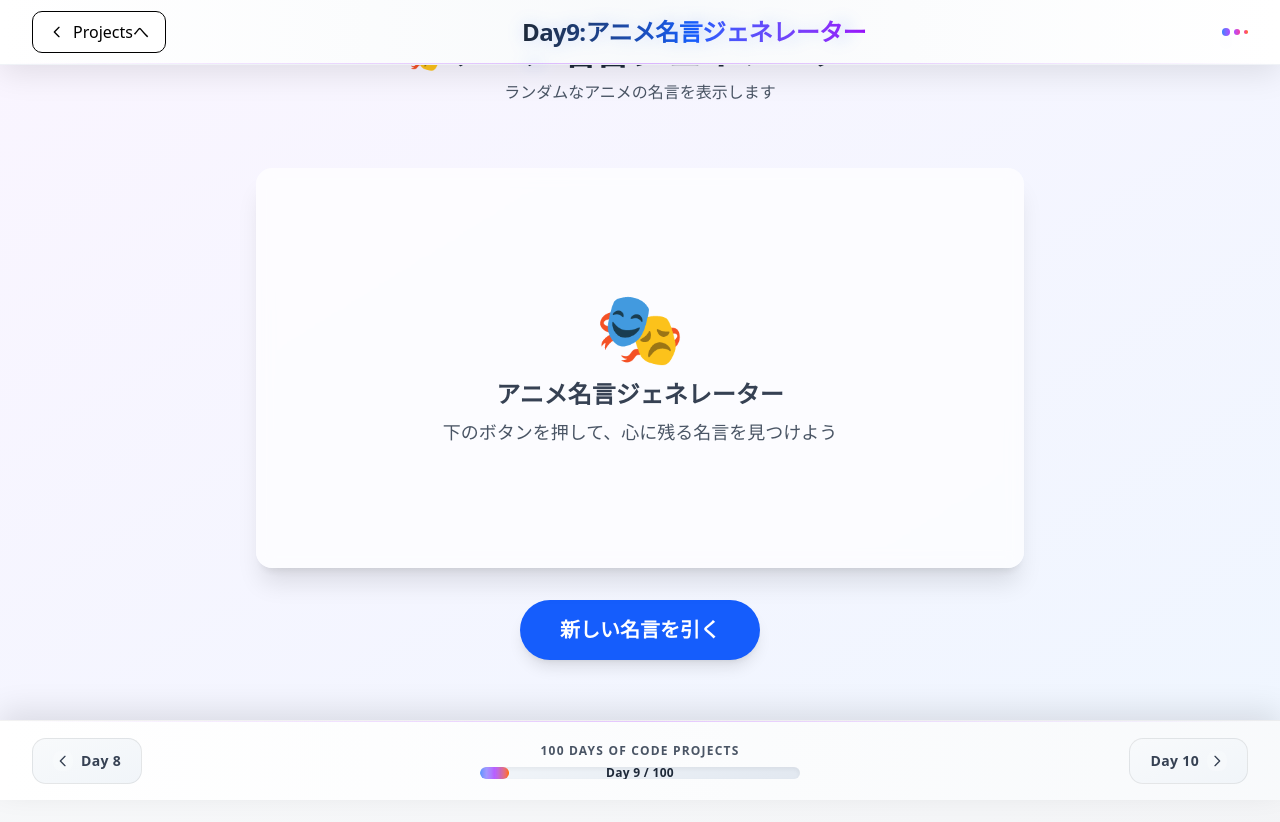
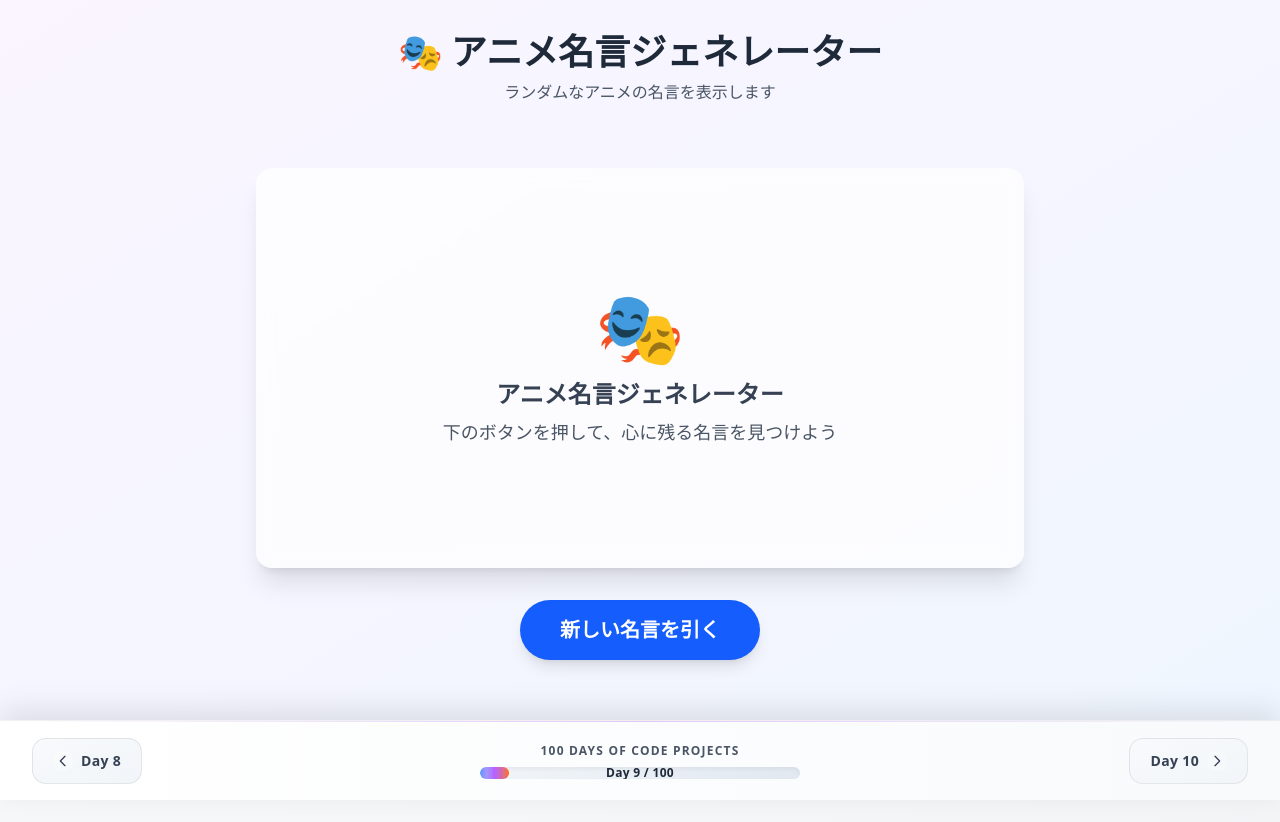
Before and after one commit to atsuki61/100DaysOfCode, a Next.js app: page /day9-anime-quote-generator in a window 1280 px wide. Shown: the top 822 px of the page. Built offline with nearby package versions, Linux system fonts and the light colour scheme.

Commit message:
重複していたHeaderコンポーネントを削除 PageHeaderのみを使用するように修正

```diff
--- a/src/app/day9-anime-quote-generator/layout.tsx
+++ b/src/app/day9-anime-quote-generator/layout.tsx
@@ -1,4 +1,3 @@
-import Header from '@/components/common/Header';
 import PageHeader from '@/components/common/PageHeader';
 import Footer from '@/components/common/Footer';
 
@@ -9,7 +8,6 @@ export default function Day9Layout({
 }) {
   return (
     <div className="flex flex-col min-h-screen">
-      <Header title="Day9:アニメ名言ジェネレーター" />
       <div className="flex-1 bg-gradient-to-br from-purple-50 to-blue-50">
         <PageHeader
           icon="🎭"
```
